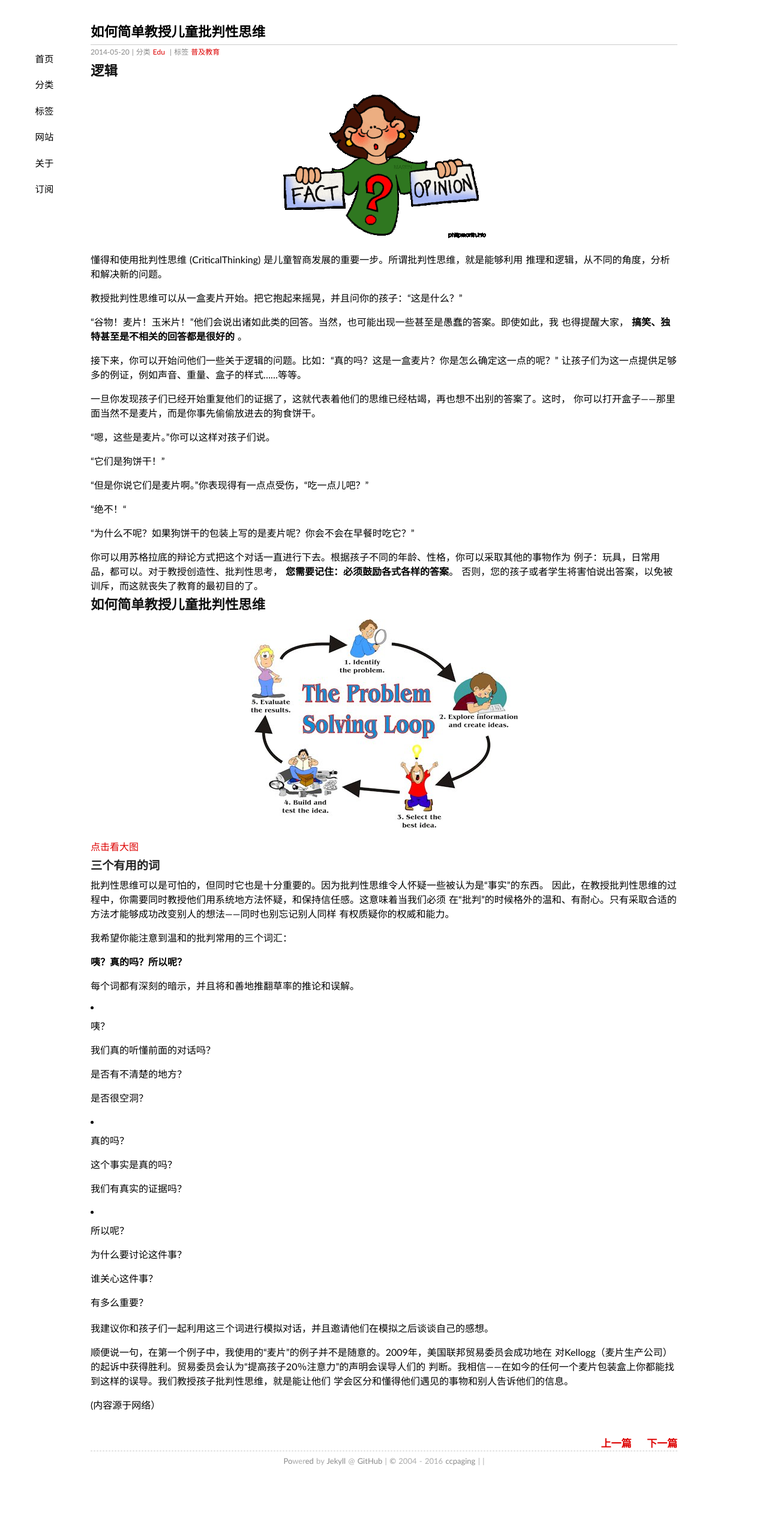
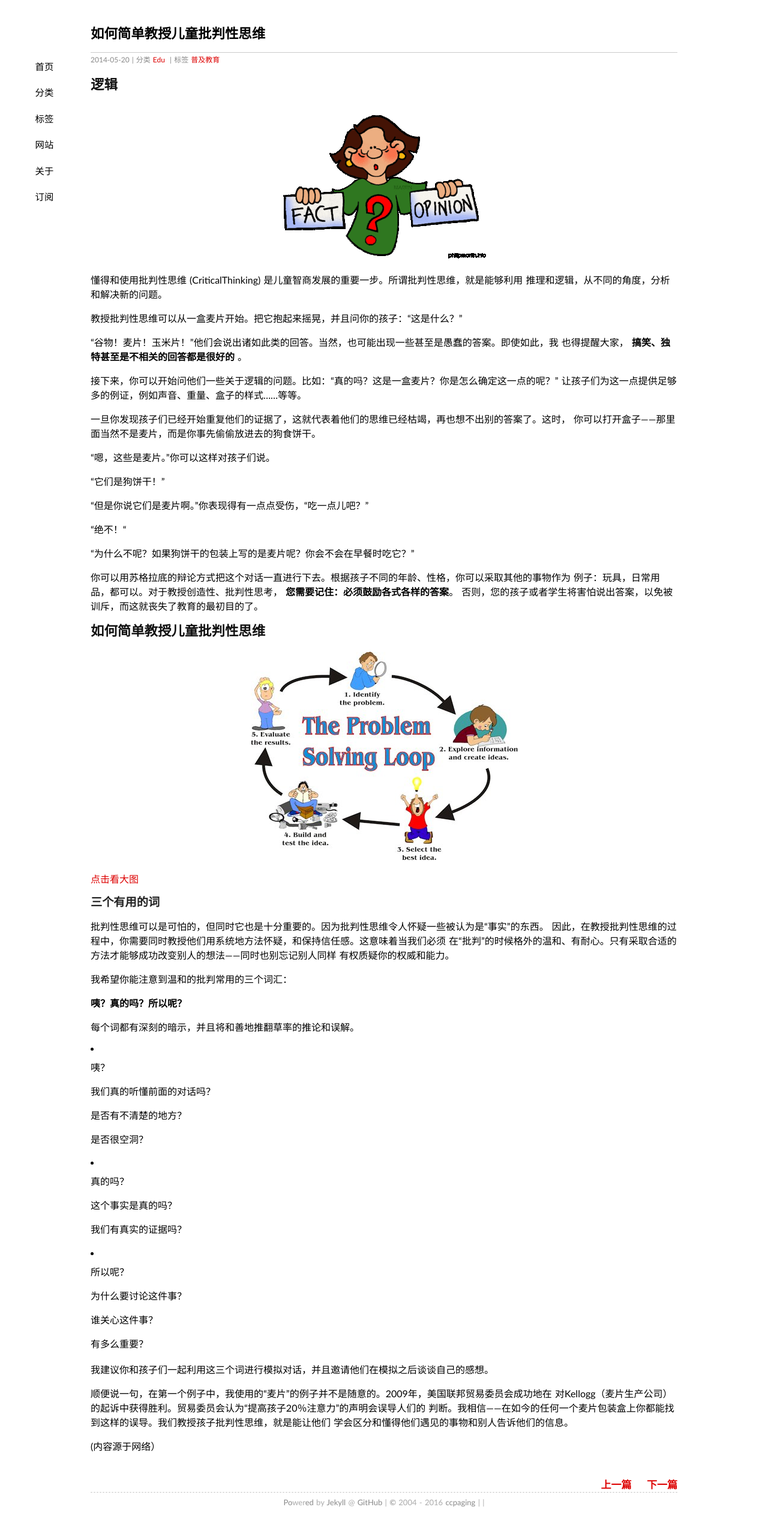
Before and after one commit to ccpaging/ccpaging.github.io, a Jekyll site: the page built from _posts/2014-05-20-CriticalThinking.md, in a window 1280 px wide. Shown: the whole page at 60% size. Built offline with Jekyll 4.4.1, drawn with Linux system fonts in a browser that asks for light colours; comment, search, counter and statistics services are not loaded; before the commit the page ends 2479 px from its top, so only the background shows below that.

Commit message:
Change line-height

```diff
--- a/media/css/style.css
+++ b/media/css/style.css
@@ -83,10 +83,10 @@
 	-webkit-transition:color .2s linear;
 }
 .post{padding:.5em 0em;}
-h1{font-family:"Cuprum","Hiragino Sans GB","Microsoft YaHei",sans-serif;font-size:1.6em;color:#000;}
-h2{font-family:"Cuprum","Hiragino Sans GB","Microsoft YaHei",sans-serif;font-size:1.4em;color:#111;}
-h3{font-family:"Cuprum","Hiragino Sans GB","Microsoft YaHei",sans-serif;font-size:1.2em;color:#222;}
-h4{font-family:"Cuprum","Hiragino Sans GB","Microsoft YaHei",sans-serif;font-size:1em;color:#333;}
+h1{font-family:"Cuprum","Hiragino Sans GB","Microsoft YaHei",sans-serif;font-size:1.6em;color:#000;line-height: 2;}
+h2{font-family:"Cuprum","Hiragino Sans GB","Microsoft YaHei",sans-serif;font-size:1.4em;color:#111;line-height: 2;}
+h3{font-family:"Cuprum","Hiragino Sans GB","Microsoft YaHei",sans-serif;font-size:1.2em;color:#222;line-height: 2;}
+h4{font-family:"Cuprum","Hiragino Sans GB","Microsoft YaHei",sans-serif;font-size:1em;color:#333;line-height: 2;}
 pre,code{font-family:Menlo,"Andale Mono",Consolas,"Courier New",Monaco,monospace;font-size:13px;}
 code{background-color:#D0D0D0;}
 embed,object,iframe{display:block;margin:4px auto;}
```
